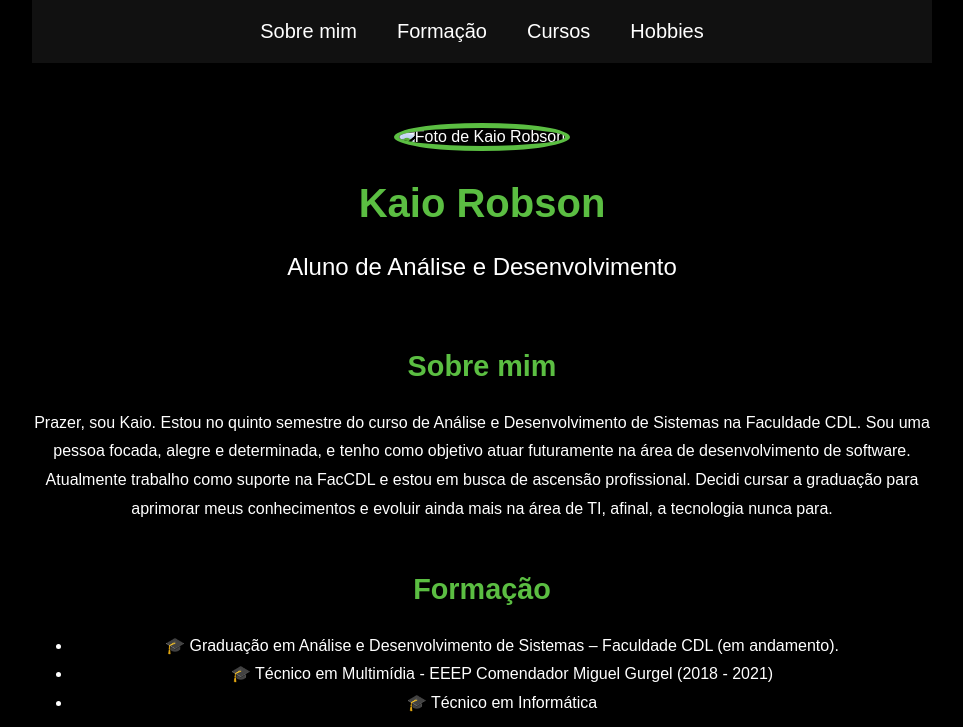
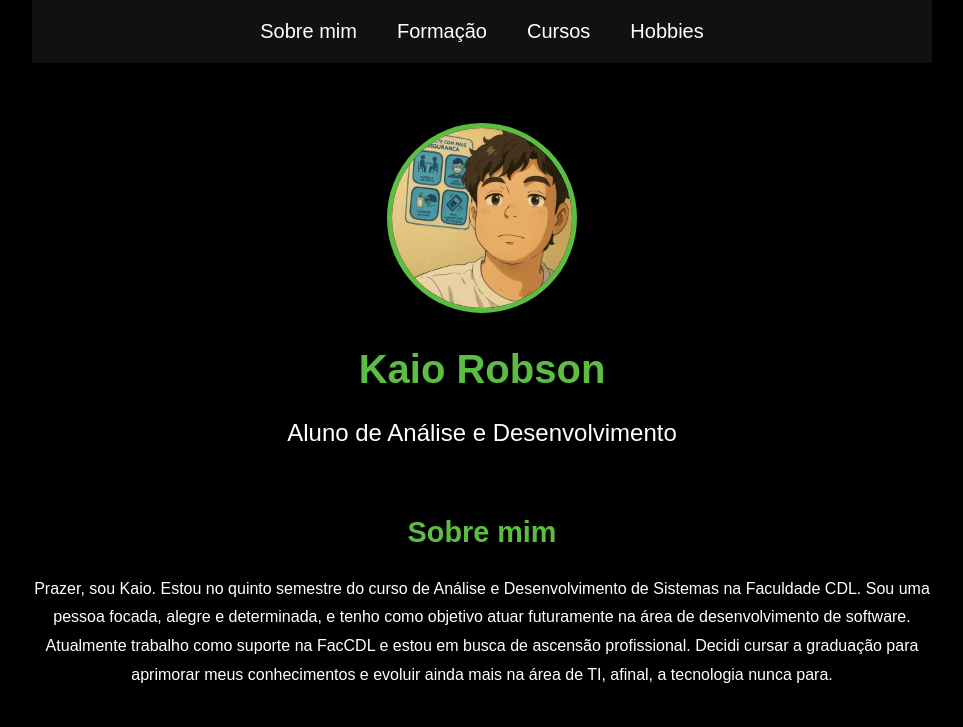
Before and after one commit to KaioRobson2/curriculo-site, a plain HTML site: page index.html in a window 1280 px wide. Shown: the top 727 px of the page, without its empty margins (158-1121 px from the left). Drawn offline with Linux system fonts and the light colour scheme.

Commit message:
Update index.html

```diff
--- a/index.html
+++ b/index.html
@@ -23,7 +23,7 @@
 
         <header>
             <div class="center">
-                <img src="img/kaio.jpeg" alt="Foto de Kaio Robson">
+                <img src="kaio.jpeg" alt="Foto de Kaio Robson">
             </div>
             <h1>Kaio Robson</h1>
             <h2>Aluno de Análise e Desenvolvimento</h2>
```
